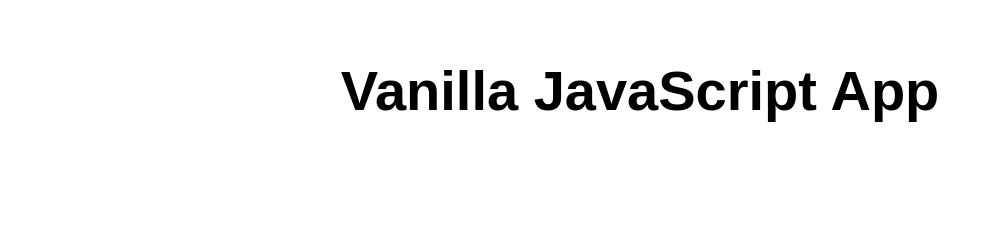
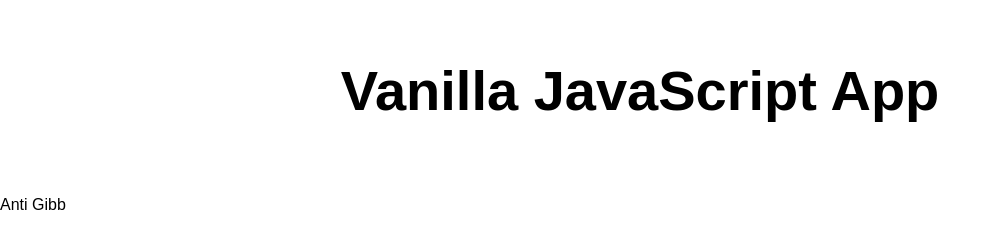
Before and after one commit to bwoznm/my-first-web-static-app., a website: page src/index.html in a window 1280 px wide. Shown: the whole page, without its empty margins (0-1000 px from the left). Drawn offline with Linux system fonts and the light colour scheme.

Commit message:
Update index.html

```diff
--- a/src/index.html
+++ b/src/index.html
@@ -12,6 +12,7 @@
   <main>
     <h1>Vanilla JavaScript App</h1>
   </main>
+  <p>Anti Gibb</p>
 </body>
 
 </html>
```
